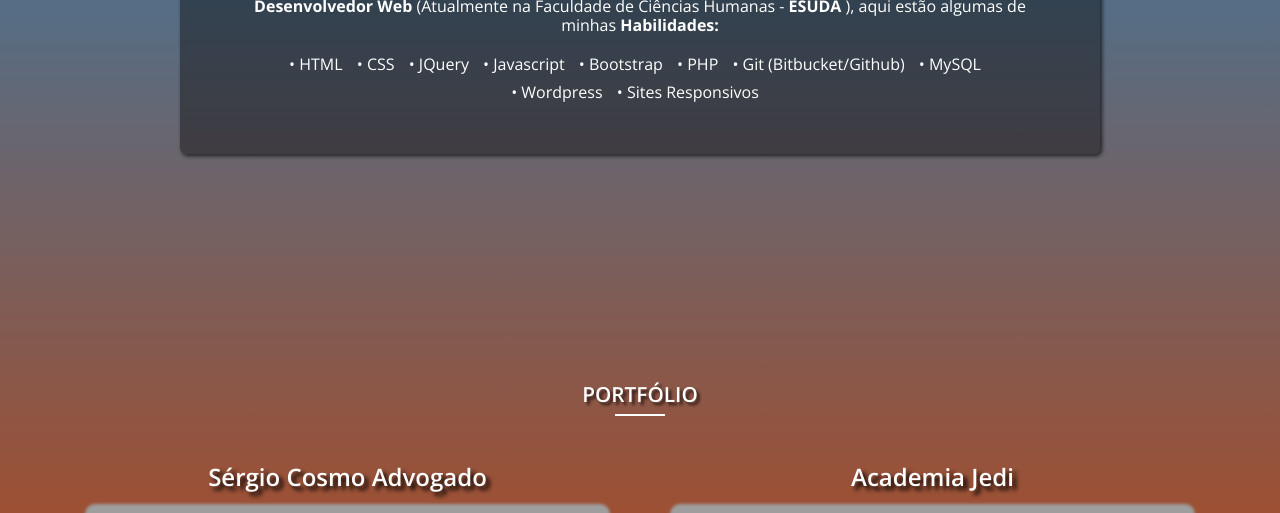
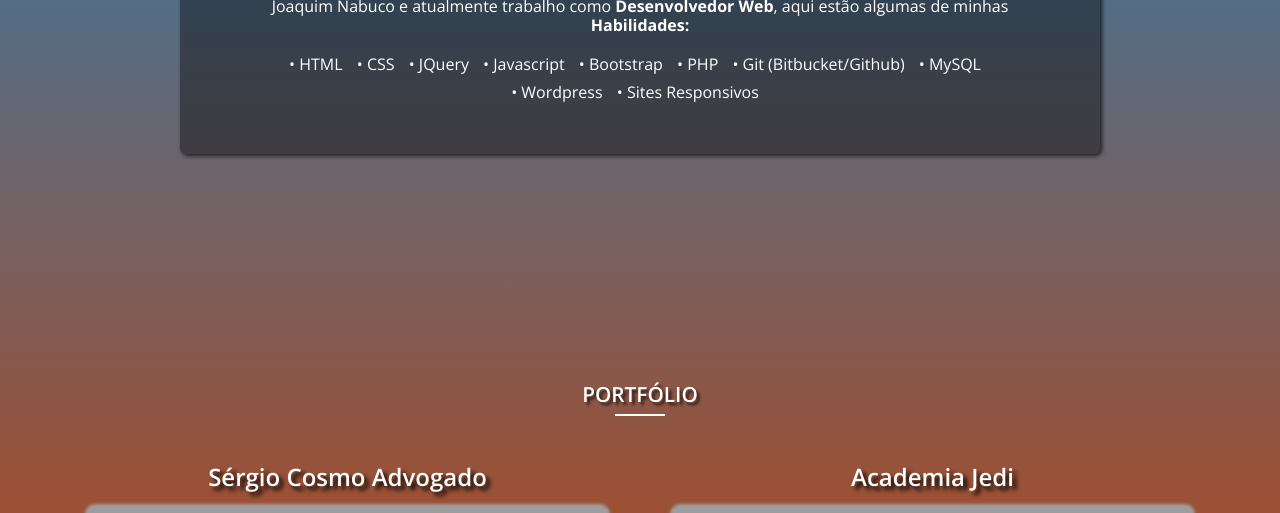
Before and after one commit to jackson12pk/portifolio, a PHP site: page / in a window 1280 px wide. Shown: the part 310-823 px from the top of the page. Run offline with PHP 8.4, Linux system fonts and the light colour scheme; grey boxes are pictures that could not be loaded.

Commit message:
Upload Files Portifolio (Bitbucket -> GitHub)

```diff
--- a/assets/css/layout.css
+++ b/assets/css/layout.css
@@ -17,7 +17,7 @@ body{
 	/* background: url('..//img/bg.gif'); */
 	background-position: top center;
 	background-size: cover;
-	margin-bottom: 150px!important;
+	margin-bottom: 300px!important;
 	background: rgba(40,128,184);
 	background: -moz-linear-gradient(top, rgba(40,128,184) 0%, rgba(169, 75, 38) 56%, rgba(40,128,184) 100%);
 	background: -webkit-gradient(left top, left bottom, color-stop(0%, rgba(40,128,184)), color-stop(56%, rgba(169, 75, 38)), color-stop(100%, rgba(40,128,184)));
--- a/index.php
+++ b/index.php
@@ -35,7 +35,7 @@
 
 
        <div class="skills">
-        <h2>Me chamo Jackson Pereira, tenho 24 anos, sou formado em Sistemas de Informação e trabalho como <b>Desenvolvedor Web</b> (Atualmente na Faculdade de Ciências Humanas - <b>ESUDA</b> ), aqui estão algumas de minhas <b>Habilidades:</b></h2>
+        <h2>Me chamo Jackson Pereira, tenho 24 anos, sou formado em Sistemas de Informação pela Faculdade Joaquim Nabuco e atualmente trabalho como <b>Desenvolvedor Web</b>, aqui estão algumas de minhas <b>Habilidades:</b></h2>
         <ul>
          <li>• HTML</li>
          <li>• CSS</li>
```
